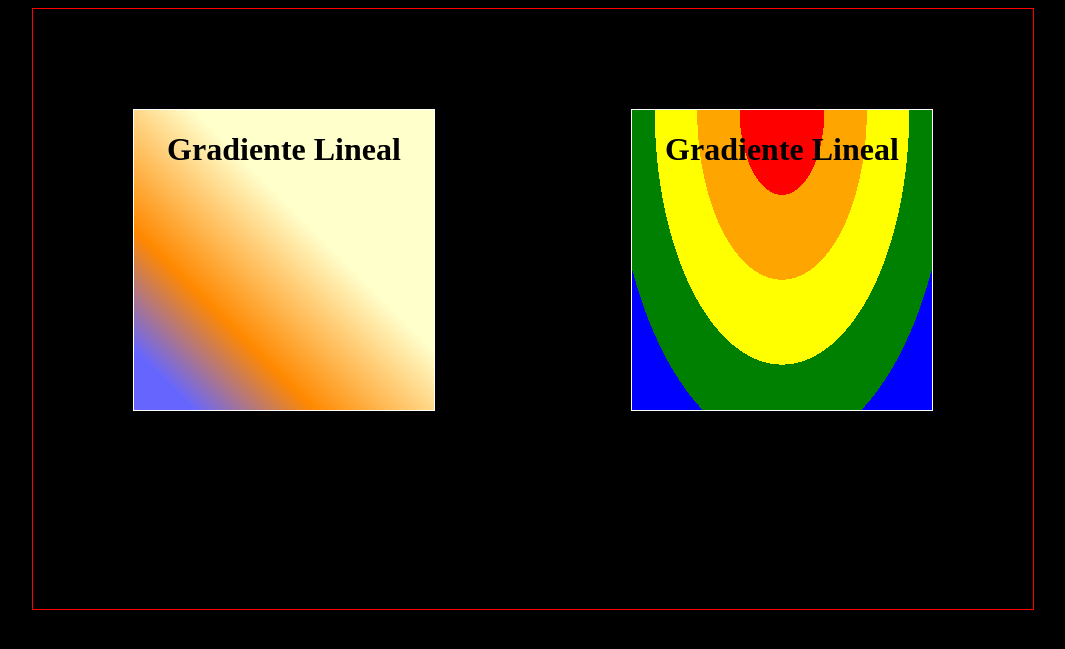
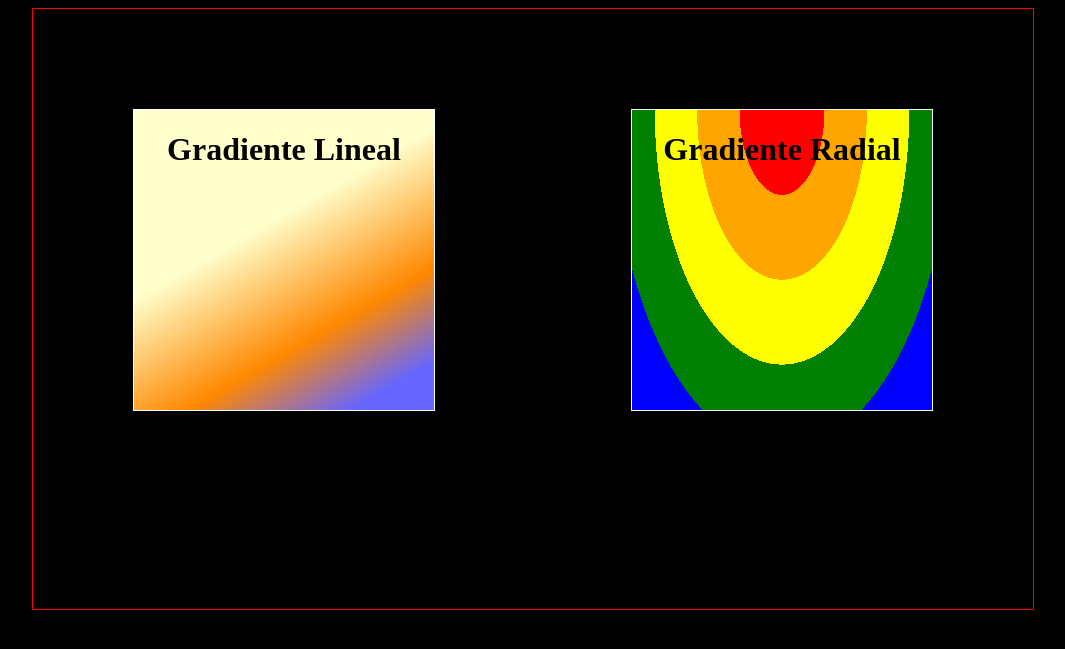
Before and after one commit to JonathanMeriino/ESCOM, a PHP site: page /Expo/index.html in a window 1280 px wide. Shown: the top 649 px of the page, without its empty margins (107-1172 px from the left). Run offline with PHP 8.4, Linux system fonts and the light colour scheme.

Commit message:
nuevos commits

```diff
--- a/Varios/DesarrolloWeb/Expo/index.html
+++ b/Varios/DesarrolloWeb/Expo/index.html
@@ -17,7 +17,7 @@
         </div>
 
         <div class="radial">
-            <h1> Gradiente Lineal</h1>
+            <h1> Gradiente Radial</h1>
 
 
         </div>
--- a/Varios/DesarrolloWeb/Expo/style.css
+++ b/Varios/DesarrolloWeb/Expo/style.css
@@ -24,7 +24,7 @@ div .lineal{
    /* background: -webkit-linear-gradient(top left,
      red 20%, orange 20%,orange 40%, yellow 40%, yellow 60%,Green 60%,Green 80%,blue 80%);
 */
-    background: -webkit-linear-gradient(45deg,#66f 10%,#f80 30%,#ffc 60%)
+    background: -webkit-linear-gradient(120deg,#66f 10%,#f80 30%,#ffc 60%)
 }
 
 div .radial{
```
